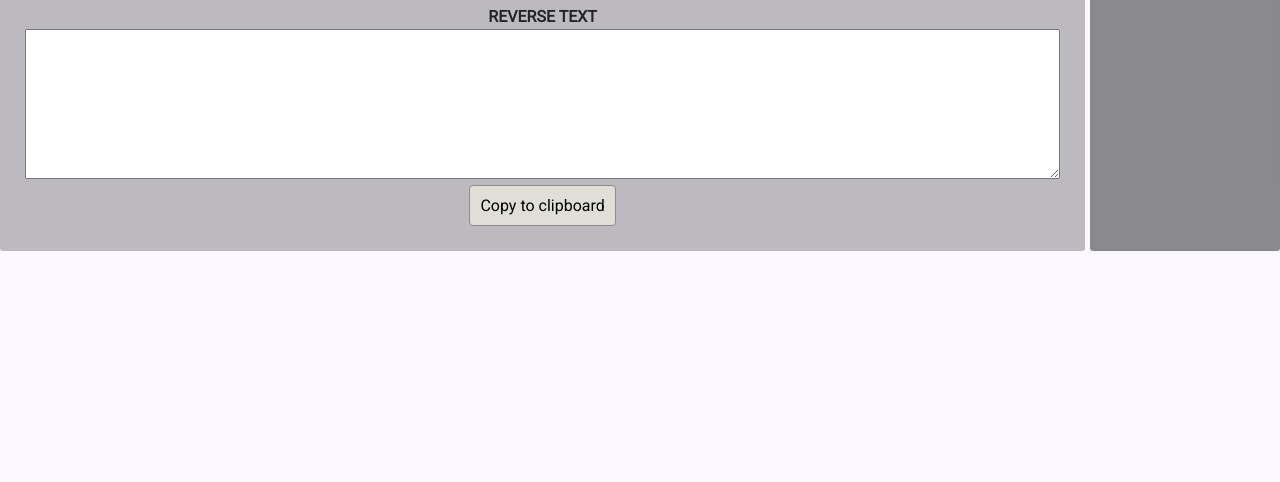
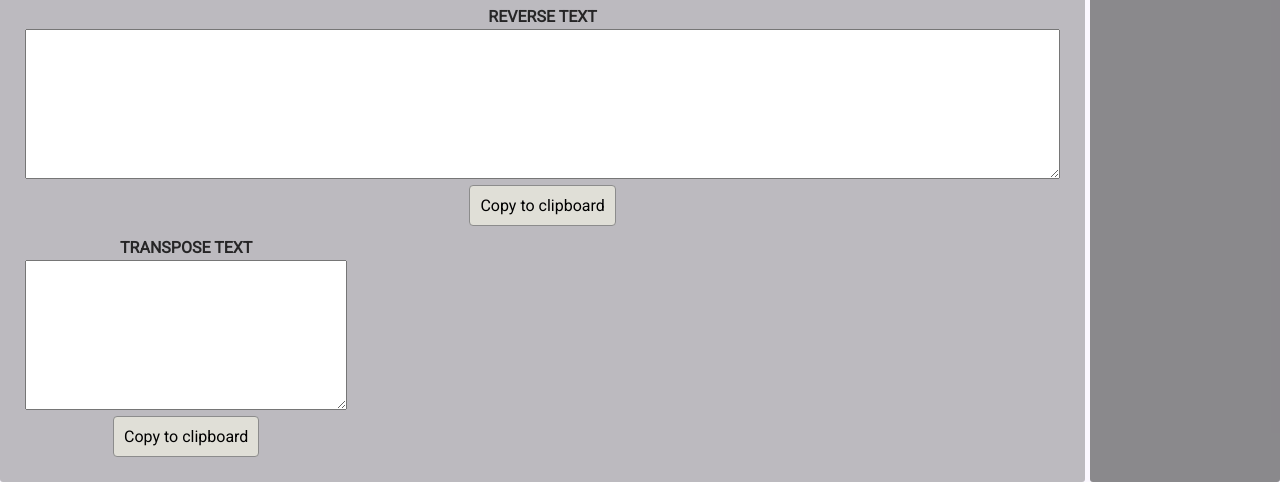
Before and after one commit to Hagesjo/decode-web, a Django app: page /translate in a window 1280 px wide. Shown: the part 838-1320 px from the top of the page. Before the commit the page ends 1089 px from the top, so only its background shows below. Run offline with Django 3.2, Linux system fonts and the light colour scheme.

Commit message:
Add text transpose

```diff
--- a/main/static/main/js/translate.js
+++ b/main/static/main/js/translate.js
@@ -6,6 +6,7 @@ $(document).ready(function() {
         nthencode(this.value);
         caesarencode(this.value);
         reverseencode(this.value);
+        transpose(this.value);
     });
 });
 
@@ -53,3 +54,20 @@ function reverseencode(text) {
     }
     $('#reverse').val(outp);
 }
+
+function transpose(text) {
+    var lines = text.split("\n");
+    var outp = [];
+    var width = lines[0].length
+
+    for (i = 0; i < width; i++) {
+        outp.push("");
+    }
+
+    for (i = 0; i < lines.length; i++) {
+        for (j = 0; j < width; j++) {
+            outp[j] += lines[i][j];
+        }
+    }
+    $('#transpose').val(outp.join("\n"));
+}
--- a/main/templates/main/translate.html
+++ b/main/templates/main/translate.html
@@ -31,4 +31,12 @@
             <button class="btn copy" data-clipboard-target="#reverse" id="reverse" type="button">Copy<span class="big-screen"> to clipboard</span></button>
         </article>
     </div>
+    <div class="flex-container">
+        <article class="base">
+            <h3>Transpose text</h3>
+            <textarea class="transpose big-height" id="transpose"></textarea>
+            <br>
+            <button class="btn copy" data-clipboard-target="#transpose" id="transpose" type="button">Copy<span class="big-screen"> to clipboard</span></button>
+        </article>
+    </div>
 {% endblock %}
```
